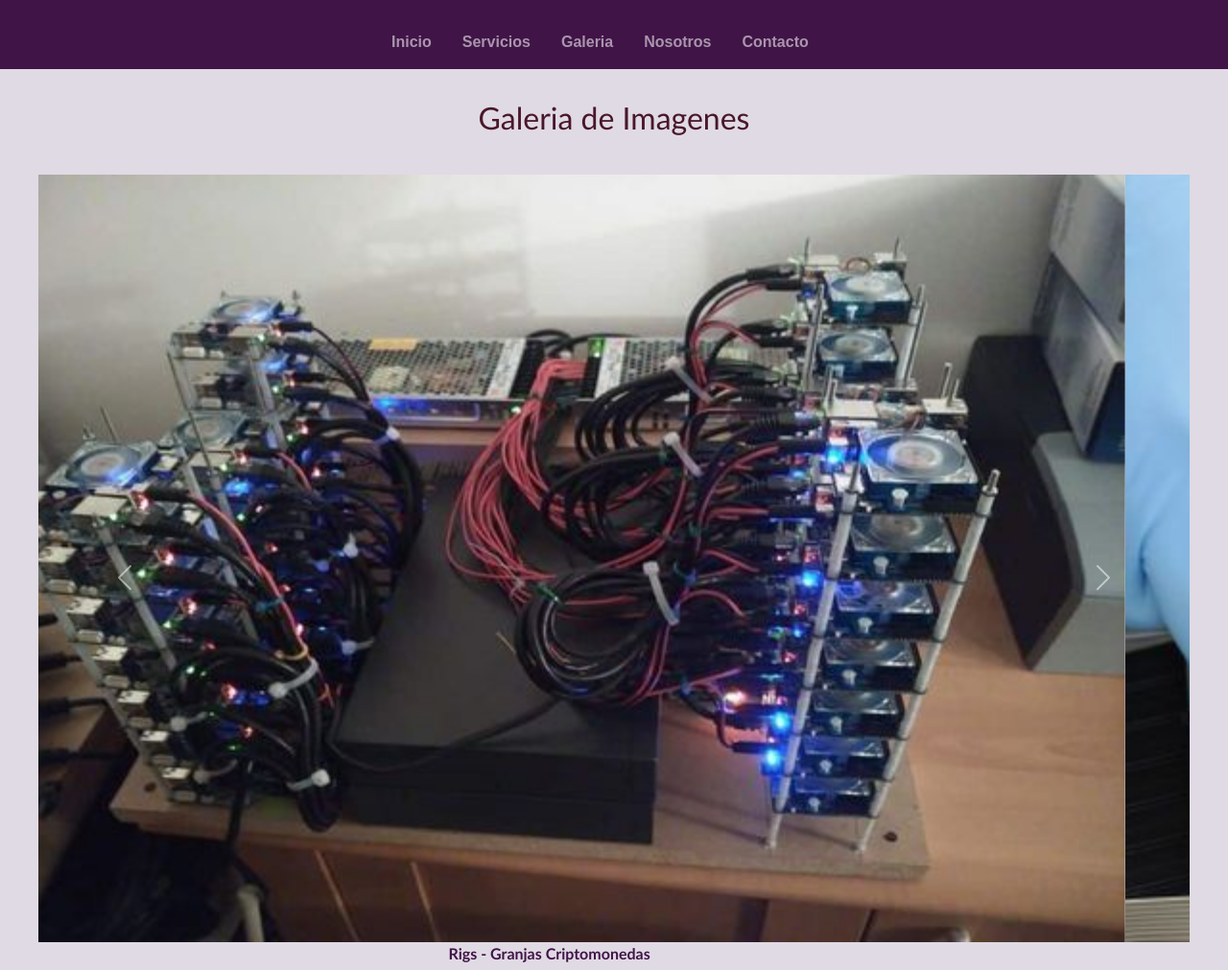
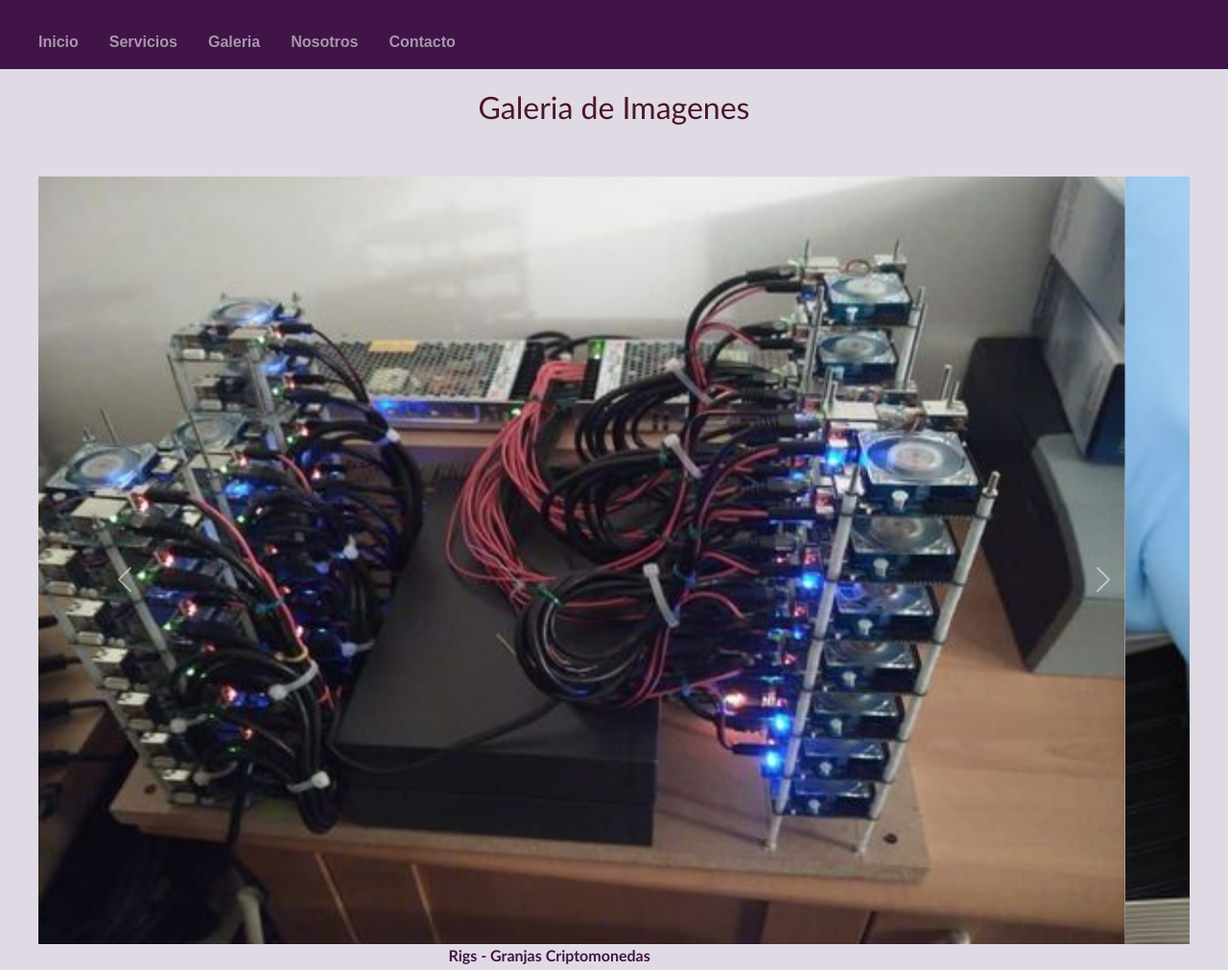
Before and after one commit to Fdipalma/entregagithub, a website: page galeria.html in a window 1280 px wide. Shown: the top 1011 px of the page at 96% size. Drawn offline with nearby package versions, Linux system fonts and the light colour scheme.

Commit message:
semantiCorrection

```diff
--- a/galeria.html
+++ b/galeria.html
@@ -17,13 +17,12 @@
 <body>
 
     <!-- Header -->
-    <!-- Header -->
     <header>
       <div class="headerMain">
         <nav class="botonera">
           <nav class="navbar navbar-expand-md navbar-dark">
             <button class="navbar-toggler" type="button" data-toggle="collapse" data-target="#opciones">
-                    <span class="navbar-toggler-icon"></span>
+                    <span class="botonMenu">Menu</span>
                   </button>
                 <div class="collapse navbar-collapse" id="opciones">
                     <ul class="navbar-nav">
@@ -54,7 +53,7 @@
 
   <!-- /Header -->
 
-  <h2 class="titulosPag">Galeria de Imagenes</h2>
+  <p class="titulosPag">Galeria de Imagenes</p>
   <div class="galeriaImg">
     <div id="carouselExampleControls" class="carousel slide" data-bs-ride="carousel">
                  <div class="carousel-inner">
--- a/scss/estilos.scss
+++ b/scss/estilos.scss
@@ -56,7 +56,7 @@ h2 {
   }
 
   /* MAP - GET */
-  .pepeLePu {
+  .mapGetestilo {
     background-color: red;
     font-size: 30px;
     height: 150px;
@@ -107,9 +107,6 @@ h2 {
     margin-bottom: 5rem;
 }
 
-  body {
-    background-color: #e0dae4;
-  }
 
   nav ul {
     margin: 0;
@@ -138,24 +135,27 @@ h2 {
     width: 100%;
     height: 4.5rem;
     display: flex;
-    -webkit-box-pack: justify;
-        -ms-flex-pack: justify;
-            justify-content: space-between;
-    -webkit-box-align: center;
-        -ms-flex-align: center;
-            align-items: center;
-    position: static;
-    padding-left: 30%;
+    padding-left: 1rem;
   }
 
 
   .botonera{
+    display: flex;
+    background-color: #401447 !important;
+    text-align: left;
     text-decoration: none;
     text-transform: none;
     font-weight: normal;
-    color: #b691bb !important;
+    color: #b691bb;
     font-family: sans-serif;
     font-weight: bold;
+  }
+
+  .botonMenu{
+    display: flex;
+    background-color: #401447;
+    font-weight: bold;
+
   }
 
   .contactoPag {
@@ -259,7 +259,6 @@ h2 {
     font-weight: normal;
     text-align: center;
     color: #49172a;
-    margin-top: 1rem;
     padding-top: 1rem;
     font-size: 2rem;
   }
```
Also changed, not shown: css/estilos.css, 1 other file.
